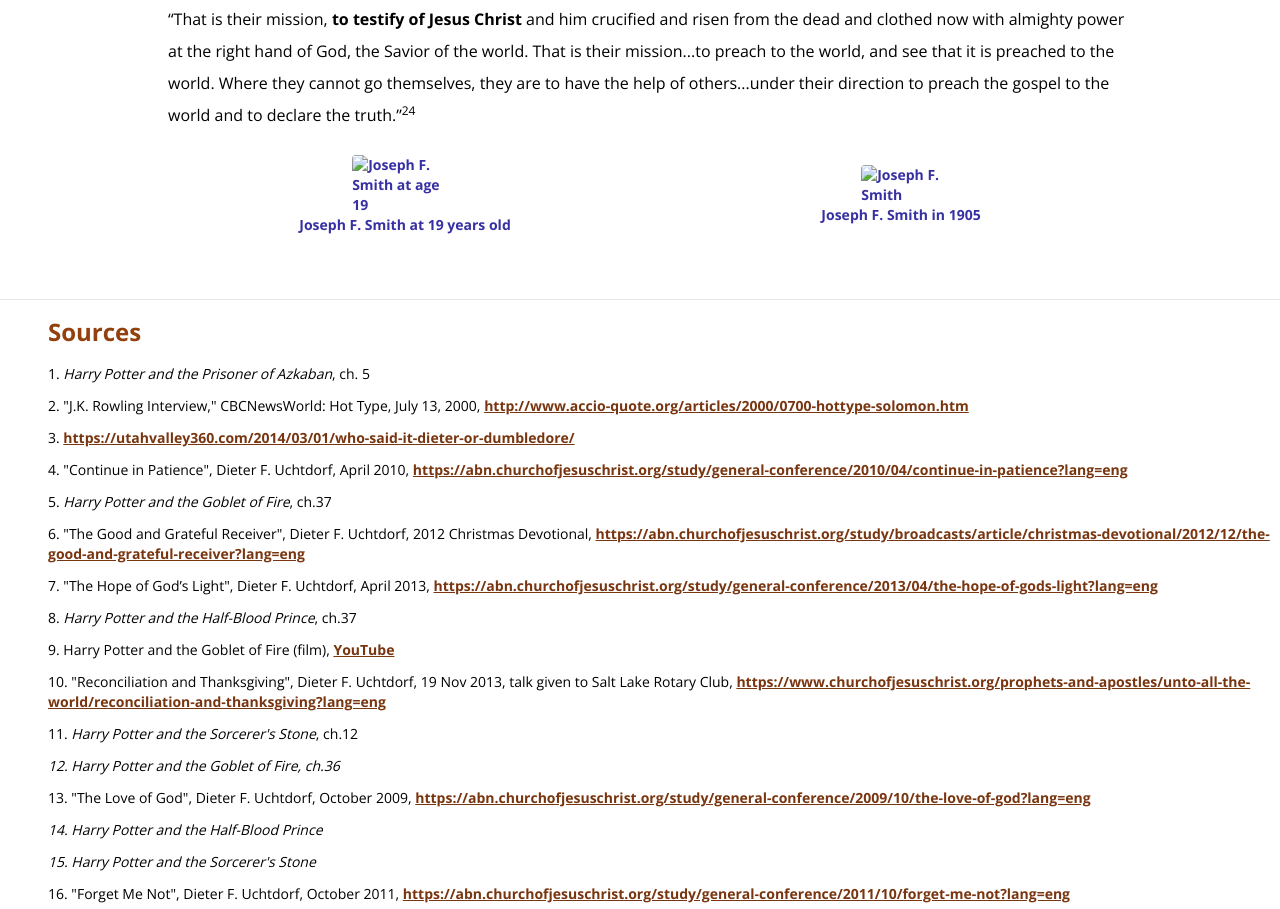
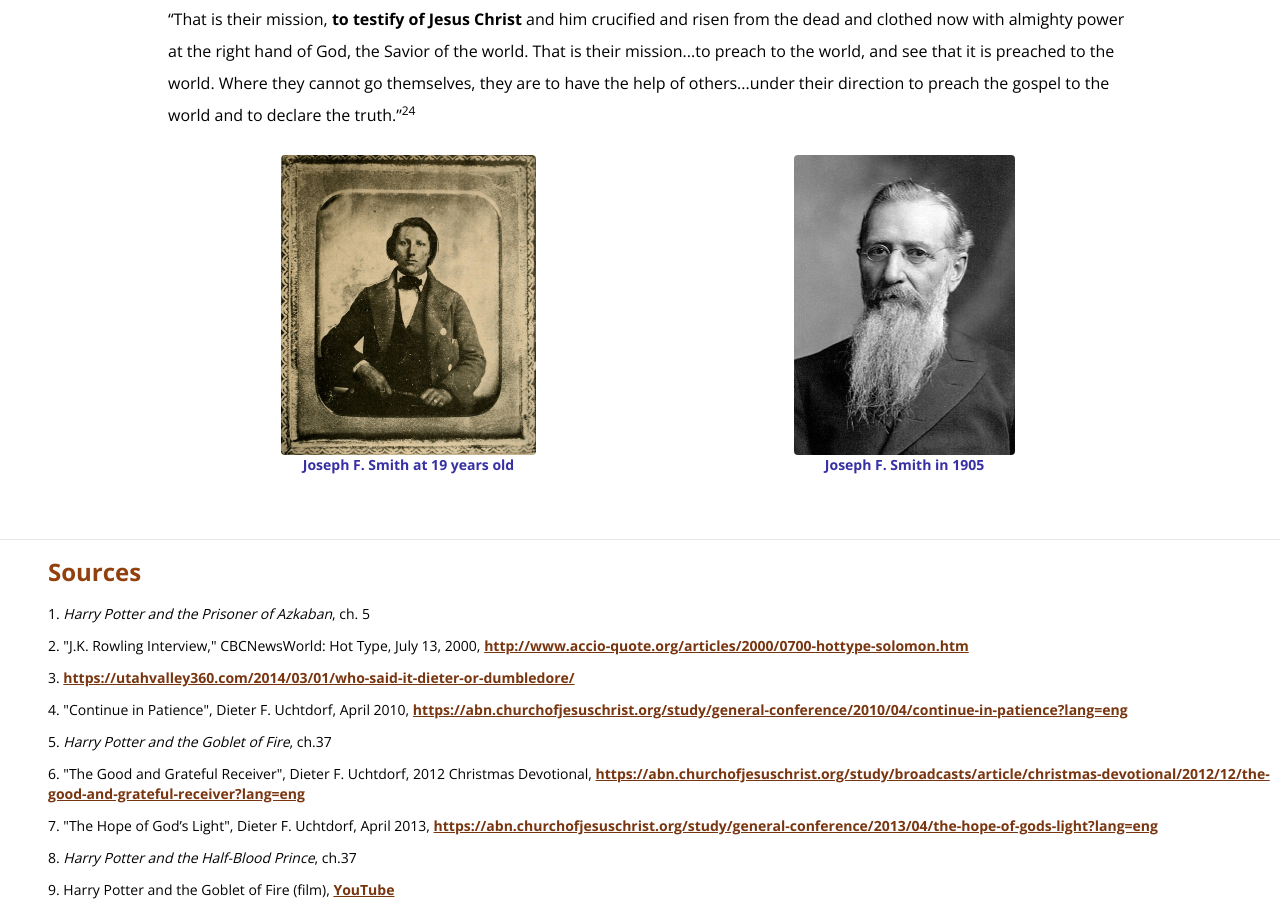
Before and after one commit to ethyl2/snake-lessons, a plain HTML site: page dieter-and-dumbledore.html in a window 1280 px wide. Shown: the part 5748-6657 px from the top of the page. Drawn offline with nearby package versions, Linux system fonts and the light colour scheme; the site is published under a folder, as on GitHub Pages, so addresses that start at the root find nothing.

Commit message:
Fixes image path

```diff
--- a/dieter-and-dumbledore.html
+++ b/dieter-and-dumbledore.html
@@ -278,11 +278,11 @@
                     </blockquote>
                     <div class="flex flex-col w-full items-center justify-around mt-6 space-y-4 md:flex-row md:space-y-0">
                         <a href="https://en.wikipedia.org/wiki/File:Joseph_F_Smith_age_nineteen.PNG" target="_blank" class="flex flex-col items-center justify-center text-indigo-800 font-bold text-sm">
-                            <img src="/images/Joseph_F_Smith_age_nineteen.png" alt="Joseph F. Smith at age 19" class="w-full rounded md:w-1/2" />
+                            <img src="images/Joseph_F_Smith_age_nineteen.png" alt="Joseph F. Smith at age 19" class="w-full rounded md:w-1/2" />
                             Joseph F. Smith at 19 years old
                         </a>
                         <a href="https://commons.wikimedia.org/wiki/File:JFS_First_Presidency_1905_large.jpg" target="_blank" class="flex flex-col items-center justify-center text-indigo-800 font-bold text-sm">
-                            <img src="/images/JosephFSmith.jpg" alt="Joseph F. Smith" class="w-full rounded md:w-1/2" />
+                            <img src="images/JosephFSmith.jpg" alt="Joseph F. Smith" class="w-full rounded md:w-1/2" />
                             Joseph F. Smith in 1905
                         </a>
                     </div>
```
